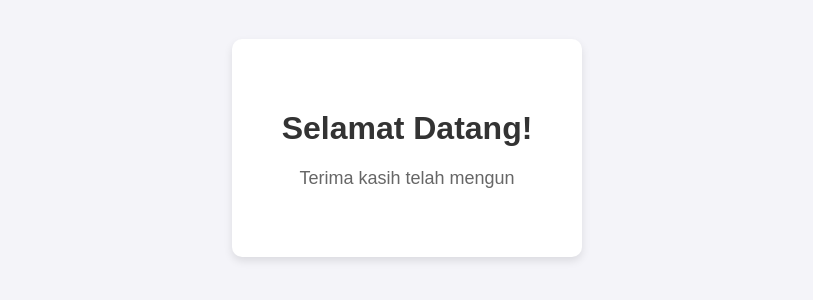
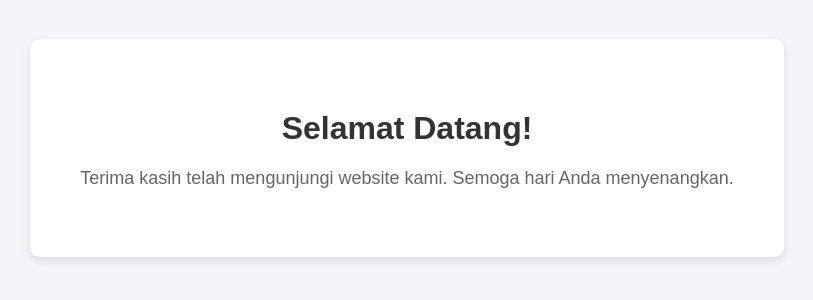
Before and after one commit to hermawanmengajar-bit/belajar, a plain HTML site: page index.html in a window 1280 px wide. Shown: the part 252-552 px from the top of the page, without its empty margins (233-1046 px from the left). Drawn offline with Linux system fonts and the light colour scheme.

Commit message:
Update index.html

```diff
--- a/index.html
+++ b/index.html
@@ -34,4 +34,8 @@
 
     <div class="container">
         <h1>Selamat Datang!</h1>
-        <p>Terima kasih telah mengun
+        <p>Terima kasih telah mengunjungi website kami. Semoga hari Anda menyenangkan.</p>
+    </div>
+
+</body>
+</html>
```
